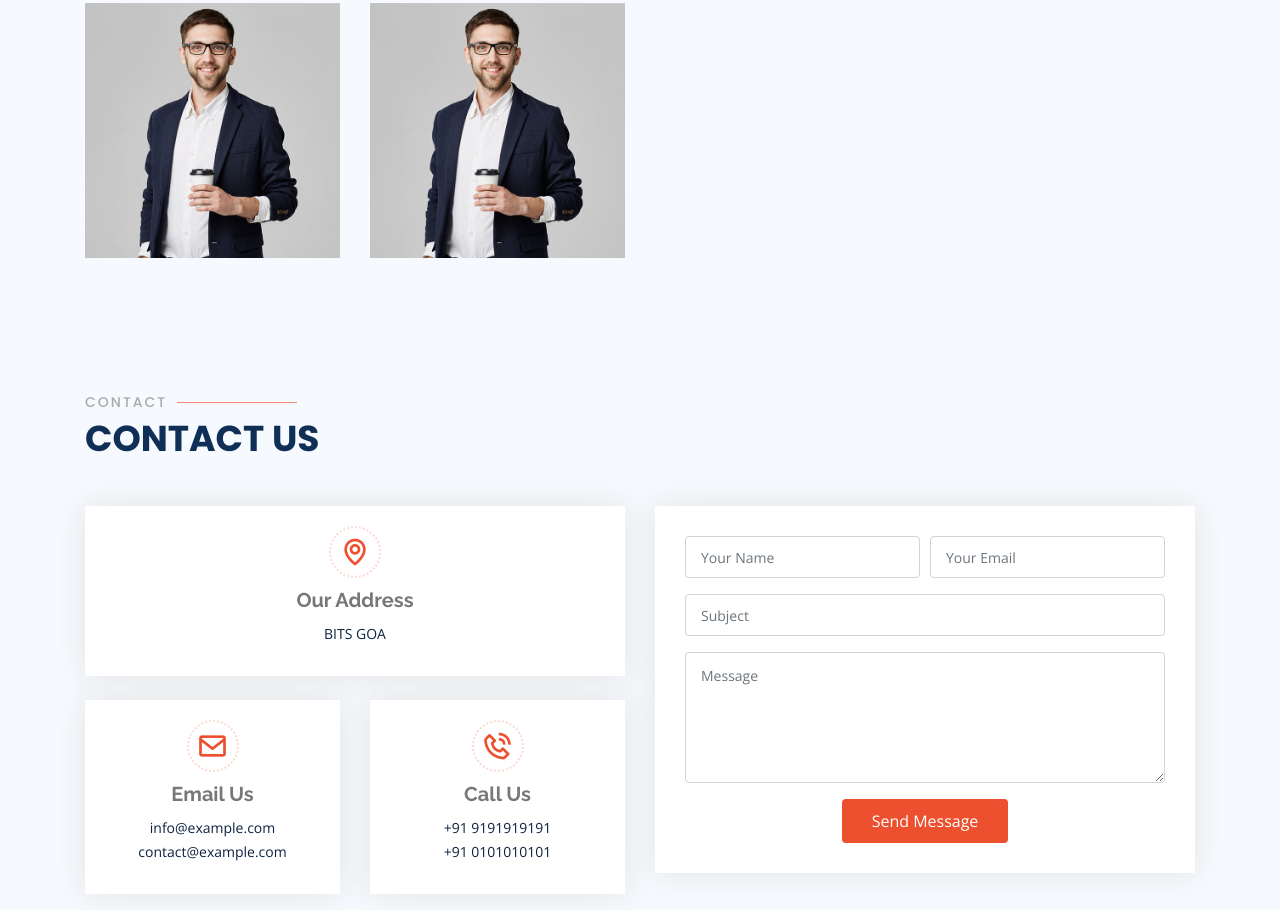
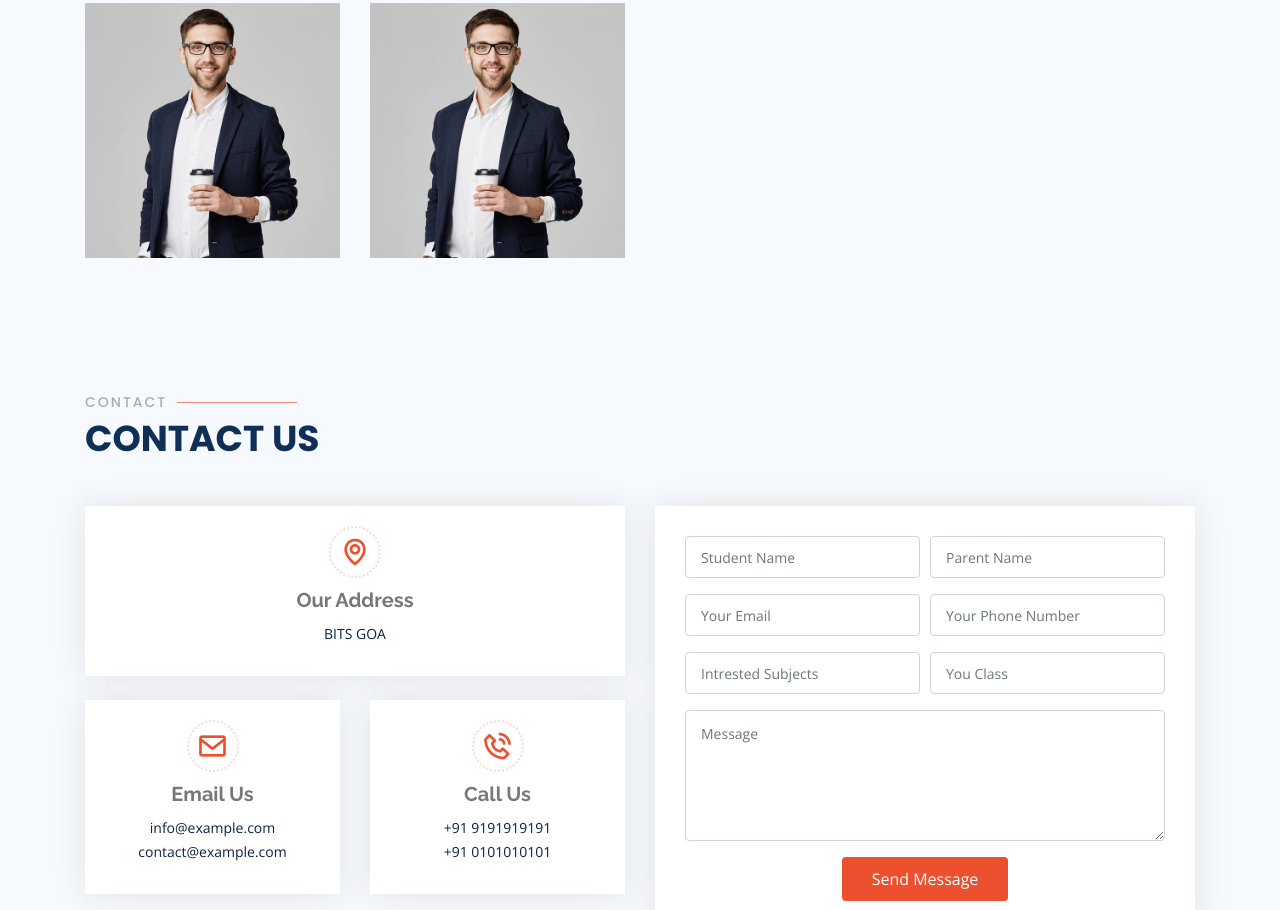
Before and after one commit to kanishq1/Tutor-, a plain HTML site: page index.html in a window 1280 px wide. Shown: the part 3935-4845 px from the top of the page. Drawn offline with nearby package versions, Linux system fonts and the light colour scheme.

Commit message:
form to sheet

```diff
--- /dev/null
+++ b/forms/index.js
@@ -0,0 +1,14 @@
+document.getElementById('form').addEventListener('submit', (e) => {
+  e.preventDefault();
+
+  const formData = new FormData(e.target);
+  const data = Array.from(formData.entries()).reduce(
+    (memo, pair) => ({
+      ...memo,
+      [pair[0]]: pair[1],
+    }),
+    {}
+  );
+  console.log(data);
+  axios.post('https://tutorplusbackend.herokuapp.com/register', data);
+});
--- a/index.html
+++ b/index.html
@@ -310,8 +310,7 @@
                 <div class="icon"><i class="bx bx-file"></i></div>
                 <h4><a href="">ALL SUBJECTS (any class)</a></h4>
                 <h5>PCM</h5>
-                <h2>Rs. 200</h2>
-              </div>
+                <h2>Rs. 2000</div>
             </div>
 
 
@@ -909,20 +908,30 @@
             </div>
 
             <div class="col-lg-6">
-              <form action="forms/contact.php" method="post" role="form" class="php-email-form">
+              <form id="form" class="php-email-form">
                 <div class="form-row">
                   <div class="col form-group">
                     <input
                       type="text"
-                      name="name"
+                      name="studentName"
                       class="form-control"
                       id="name"
-                      placeholder="Your Name"
-                      data-rule="minlen:4"
-                      data-msg="Please enter at least 4 chars"
+                      placeholder="Student Name"
                     />
                     <div class="validate"></div>
                   </div>
+                  <div class="col form-group">
+                    <input
+                      type="text"
+                      name="parentName"
+                      class="form-control"
+                      id="name"
+                      placeholder="Parent Name"
+                    />
+                    <div class="validate"></div>
+                  </div>
+                </div>
+                <div class="form-row">
                   <div class="col form-group">
                     <input
                       type="email"
@@ -930,39 +939,50 @@
                       name="email"
                       id="email"
                       placeholder="Your Email"
-                      data-rule="email"
-                      data-msg="Please enter a valid email"
+                    />
+                    <div class="validate"></div>
+                  </div>
+                  <div class="col form-group">
+                    <input
+                      type="text"
+                      class="form-control"
+                      name="phone"
+                      id="phone"
+                      placeholder="Your Phone Number"
                     />
                     <div class="validate"></div>
                   </div>
                 </div>
-                <div class="form-group">
+                <div class="form-row">
+                <div class="col form-group">
                   <input
                     type="text"
                     class="form-control"
                     name="subject"
                     id="subject"
-                    placeholder="Subject"
-                    data-rule="minlen:4"
-                    data-msg="Please enter at least 8 chars of subject"
+                    placeholder="Intrested Subjects"
                   />
                   <div class="validate"></div>
+                </div>
+                <div class="col form-group">
+                  <input
+                    type="text"
+                    class="form-control"
+                    name="class1"
+                    id="class"
+                    placeholder="You Class"
+                  />
+                  <div class="validate"></div>
+                </div>
                 </div>
                 <div class="form-group">
                   <textarea
                     class="form-control"
                     name="message"
                     rows="5"
-                    data-rule="required"
-                    data-msg="Please write something for us"
                     placeholder="Message"
                   ></textarea>
                   <div class="validate"></div>
-                </div>
-                <div class="mb-3">
-                  <div class="loading">Loading</div>
-                  <div class="error-message"></div>
-                  <div class="sent-message">Your message has been sent. Thank you!</div>
                 </div>
                 <div class="text-center"><button type="submit">Send Message</button></div>
               </form>
@@ -1051,6 +1071,7 @@
     <a href="#" class="back-to-top"><i class="icofont-simple-up"></i></a>
 
     <!-- Vendor JS Files -->
+    <script src="https://unpkg.com/axios/dist/axios.min.js"></script>
     <script src="assets/vendor/jquery/jquery.min.js"></script>
     <script src="assets/vendor/bootstrap/js/bootstrap.bundle.min.js"></script>
     <script src="assets/vendor/jquery.easing/jquery.easing.min.js"></script>
@@ -1061,7 +1082,7 @@
     <script src="assets/vendor/owl.carousel/owl.carousel.min.js"></script>
     <script src="assets/vendor/isotope-layout/isotope.pkgd.min.js"></script>
     <script src="assets/vendor/aos/aos.js"></script>
-
+    <script src='forms/index.js'></script>
     <!-- Template Main JS File -->
     <script src="assets/js/main.js"></script>
   </body>
```
